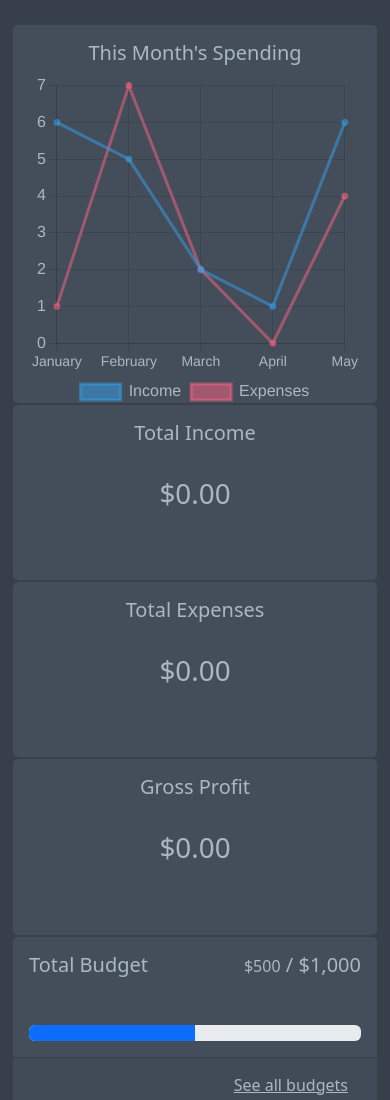
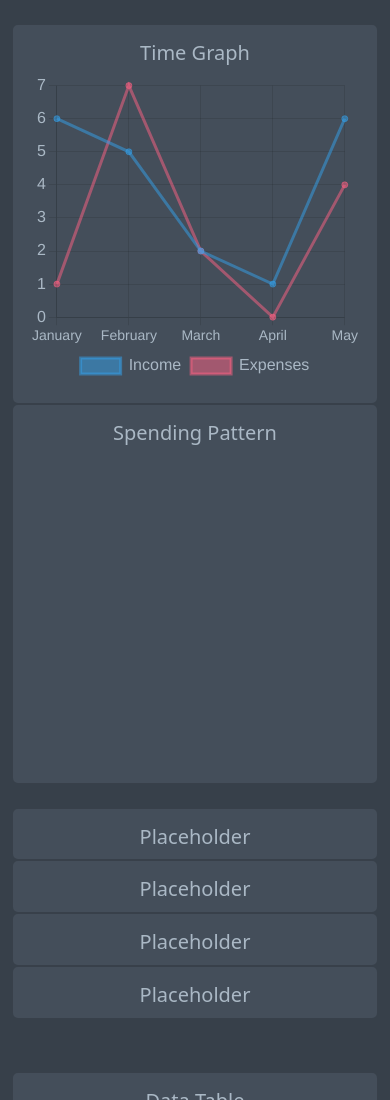
Before and after one commit to snguyen56/MERN-budget, a React (Create React App) app in the folder frontend/: page /expenses in a window 390 px wide. Shown: the top 1100 px of the page. Built offline with nearby package versions, Linux system fonts and the light colour scheme; no server answers.

Commit message:
added income/expense pages

```diff
--- a/frontend/package.json
+++ b/frontend/package.json
@@ -14,6 +14,7 @@
     "react-bootstrap": "^2.4.0",
     "react-chartjs-2": "^4.3.1",
     "react-dom": "^18.2.0",
+    "react-router-dom": "^6.3.0",
     "react-scripts": "5.0.1",
     "sass": "^1.54.4",
     "web-vitals": "^2.1.4"
--- a/frontend/src/App.js
+++ b/frontend/src/App.js
@@ -3,6 +3,9 @@ import "./custom.scss";
 import "bootstrap-icons/font/bootstrap-icons.css";
 import Sidebar from "./components/Sidebar";
 import Dashboard from "./pages/Dashboard";
+import { Route, Routes } from "react-router-dom";
+import Expenses from "./pages/Expenses";
+import Income from "./pages/Income";
 
 function App() {
   return (
@@ -11,7 +14,11 @@ function App() {
         <Sidebar />
       </div>
       <div className="content">
-        <Dashboard />
+        <Routes>
+          <Route path="/" element={<Dashboard />} />
+          <Route path="/income" element={<Income />} />
+          <Route path="/expenses" element={<Expenses />} />
+        </Routes>
       </div>
     </div>
   );
--- a/frontend/src/components/Sidebar.jsx
+++ b/frontend/src/components/Sidebar.jsx
@@ -2,10 +2,14 @@ import Nav from "react-bootstrap/Nav";
 
 export default function Sidebar() {
   return (
-    <Nav defaultActiveKey="/home" className="flex-column text-center">
-      <Nav.Link href="/home">Home</Nav.Link>
-      <Nav.Link eventKey="link-1">Income</Nav.Link>
-      <Nav.Link eventKey="link-2">Expenses</Nav.Link>
+    <Nav defaultActiveKey="/" className="flex-column text-center">
+      <Nav.Link href="/">Home</Nav.Link>
+      <Nav.Link href="/income" eventKey="link-1">
+        Income
+      </Nav.Link>
+      <Nav.Link href="/expenses" eventKey="link-2">
+        Expenses
+      </Nav.Link>
     </Nav>
   );
 }
--- a/frontend/src/index.js
+++ b/frontend/src/index.js
@@ -2,16 +2,19 @@ import React from "react";
 import ReactDOM from "react-dom/client";
 import "./index.css";
 import App from "./App";
+import { BrowserRouter } from "react-router-dom";
 import { IncomeContextProvider } from "./context/IncomeContext";
 import { ExpenseContextProvider } from "./context/ExpenseContext";
 
 const root = ReactDOM.createRoot(document.getElementById("root"));
 root.render(
   <React.StrictMode>
-    <ExpenseContextProvider>
-      <IncomeContextProvider>
-        <App />
-      </IncomeContextProvider>
-    </ExpenseContextProvider>
+    <BrowserRouter>
+      <ExpenseContextProvider>
+        <IncomeContextProvider>
+          <App />
+        </IncomeContextProvider>
+      </ExpenseContextProvider>
+    </BrowserRouter>
   </React.StrictMode>
 );
--- a/frontend/src/pages/Dashboard.jsx
+++ b/frontend/src/pages/Dashboard.jsx
@@ -63,7 +63,7 @@ export default function Dashboard() {
           <Card style={{ height: "45vh" }}>
             <Card.Body>
               <Card.Title>This Month's Spending</Card.Title>
-              <div style={{ height: "40vh" }}>
+              <div style={{ height: "90%" }}>
                 <LineChart />
               </div>
             </Card.Body>
@@ -71,7 +71,7 @@ export default function Dashboard() {
         </Col>
         <Col className="d-lg-flex flex-lg-column justify-content-lg-between">
           <Row>
-            <Col sm={12} md={6} className="custom-class">
+            <Col sm={12} md={6}>
               <Card style={{ height: "21vh" }}>
                 <Card.Body>
                   <Card.Title>Total Income</Card.Title>
@@ -168,7 +168,7 @@ export default function Dashboard() {
           </Card>
         </Col>
         <Col sm={12} xl={5}>
-          <Card style={{ height: "47vh" }}>
+          <Card style={{ height: "100%" }}>
             <Card.Body className="py-2">
               <Card.Title>Recent Income</Card.Title>
               <Details incomes={incomes?.slice(0, 6)} />
--- /dev/null
+++ b/frontend/src/pages/Expenses.jsx
@@ -0,0 +1,75 @@
+import React from "react";
+import Col from "react-bootstrap/esm/Col";
+import Container from "react-bootstrap/esm/Container";
+import Row from "react-bootstrap/esm/Row";
+import Card from "react-bootstrap/Card";
+import LineChart from "../components/LineChart";
+import Details from "../components/ExpenseDetails";
+
+export default function Expenses() {
+  return (
+    <Container fluid>
+      <Row className="my-4">
+        <Col xl={8}>
+          <Card style={{ height: "45vh" }}>
+            <Card.Body>
+              <Card.Title>Time Graph</Card.Title>
+              <div style={{ height: "90%" }}>
+                <LineChart />
+              </div>
+            </Card.Body>
+          </Card>
+        </Col>
+        <Col>
+          <Card style={{ height: "45vh" }}>
+            <Card.Body>
+              <Card.Title>Spending Pattern</Card.Title>
+            </Card.Body>
+          </Card>
+        </Col>
+      </Row>
+      <Row className="my-4">
+        <Col className="d-lg-flex flex-lg-column justify-content-lg-between">
+          <Card style={{ height: "20%" }}>
+            <Card.Body>
+              <Card.Title>Placeholder</Card.Title>
+            </Card.Body>
+          </Card>
+          <Card style={{ height: "20%" }}>
+            <Card.Body>
+              <Card.Title>Placeholder</Card.Title>
+            </Card.Body>
+          </Card>
+          <Card style={{ height: "20%" }}>
+            <Card.Body>
+              <Card.Title>Placeholder</Card.Title>
+            </Card.Body>
+          </Card>
+          <Card style={{ height: "20%" }}>
+            <Card.Body>
+              <Card.Title>Placeholder</Card.Title>
+            </Card.Body>
+          </Card>
+        </Col>
+        <Col xl={5}>
+          <Card style={{ height: "47vh" }}>
+            <Card.Body>
+              <Card.Title>Data Table</Card.Title>
+              <Details />
+            </Card.Body>
+          </Card>
+        </Col>
+        <Col xl={5}>
+          <Card style={{ height: "47vh" }}>
+            <Card.Body>
+              <Card.Title>Circle Graph</Card.Title>
+              <div style={{ height: "90%" }}>
+                <LineChart />
+              </div>
+            </Card.Body>
+          </Card>
+        </Col>
+      </Row>
+    </Container>
+  );
+}
--- /dev/null
+++ b/frontend/src/pages/Income.jsx
@@ -0,0 +1,75 @@
+import React from "react";
+import Col from "react-bootstrap/esm/Col";
+import Container from "react-bootstrap/esm/Container";
+import Row from "react-bootstrap/esm/Row";
+import Card from "react-bootstrap/Card";
+import LineChart from "../components/LineChart";
+import Details from "../components/Details";
+
+export default function Income() {
+  return (
+    <Container fluid>
+      <Row className="my-4">
+        <Col xl={8}>
+          <Card style={{ height: "45vh" }}>
+            <Card.Body>
+              <Card.Title>Time Graph</Card.Title>
+              <div style={{ height: "90%" }}>
+                <LineChart />
+              </div>
+            </Card.Body>
+          </Card>
+        </Col>
+        <Col>
+          <Card style={{ height: "45vh" }}>
+            <Card.Body>
+              <Card.Title>Income Sources</Card.Title>
+            </Card.Body>
+          </Card>
+        </Col>
+      </Row>
+      <Row className="my-4">
+        <Col className="d-lg-flex flex-lg-column justify-content-lg-between">
+          <Card style={{ height: "20%" }}>
+            <Card.Body>
+              <Card.Title>Placeholder</Card.Title>
+            </Card.Body>
+          </Card>
+          <Card style={{ height: "20%" }}>
+            <Card.Body>
+              <Card.Title>Placeholder</Card.Title>
+            </Card.Body>
+          </Card>
+          <Card style={{ height: "20%" }}>
+            <Card.Body>
+              <Card.Title>Placeholder</Card.Title>
+            </Card.Body>
+          </Card>
+          <Card style={{ height: "20%" }}>
+            <Card.Body>
+              <Card.Title>Placeholder</Card.Title>
+            </Card.Body>
+          </Card>
+        </Col>
+        <Col xl={5}>
+          <Card style={{ height: "47vh" }}>
+            <Card.Body>
+              <Card.Title>Data Table</Card.Title>
+              <Details />
+            </Card.Body>
+          </Card>
+        </Col>
+        <Col xl={5}>
+          <Card style={{ height: "47vh" }}>
+            <Card.Body>
+              <Card.Title>Circle Graph</Card.Title>
+              <div style={{ height: "90%" }}>
+                <LineChart />
+              </div>
+            </Card.Body>
+          </Card>
+        </Col>
+      </Row>
+    </Container>
+  );
+}
```
Also changed, not shown: 1 other file (tests, documents, lock files or other folders).
